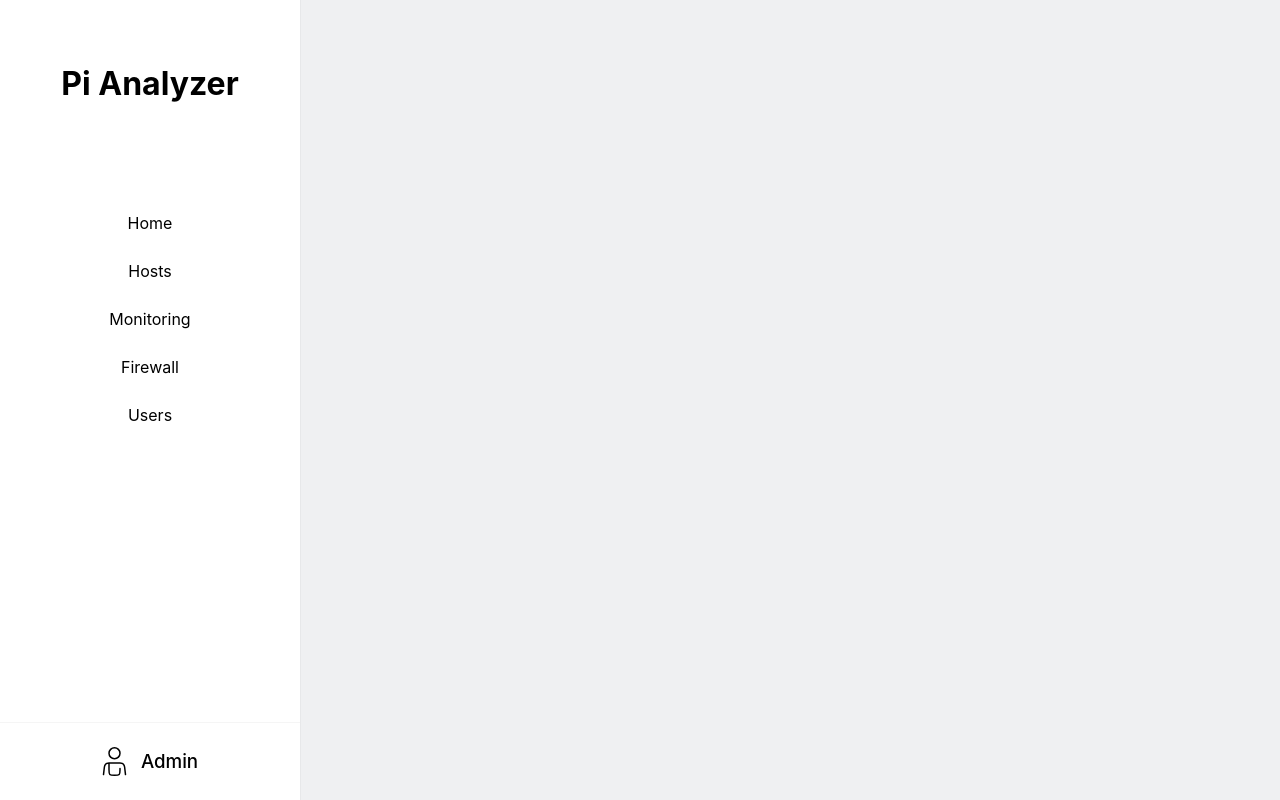
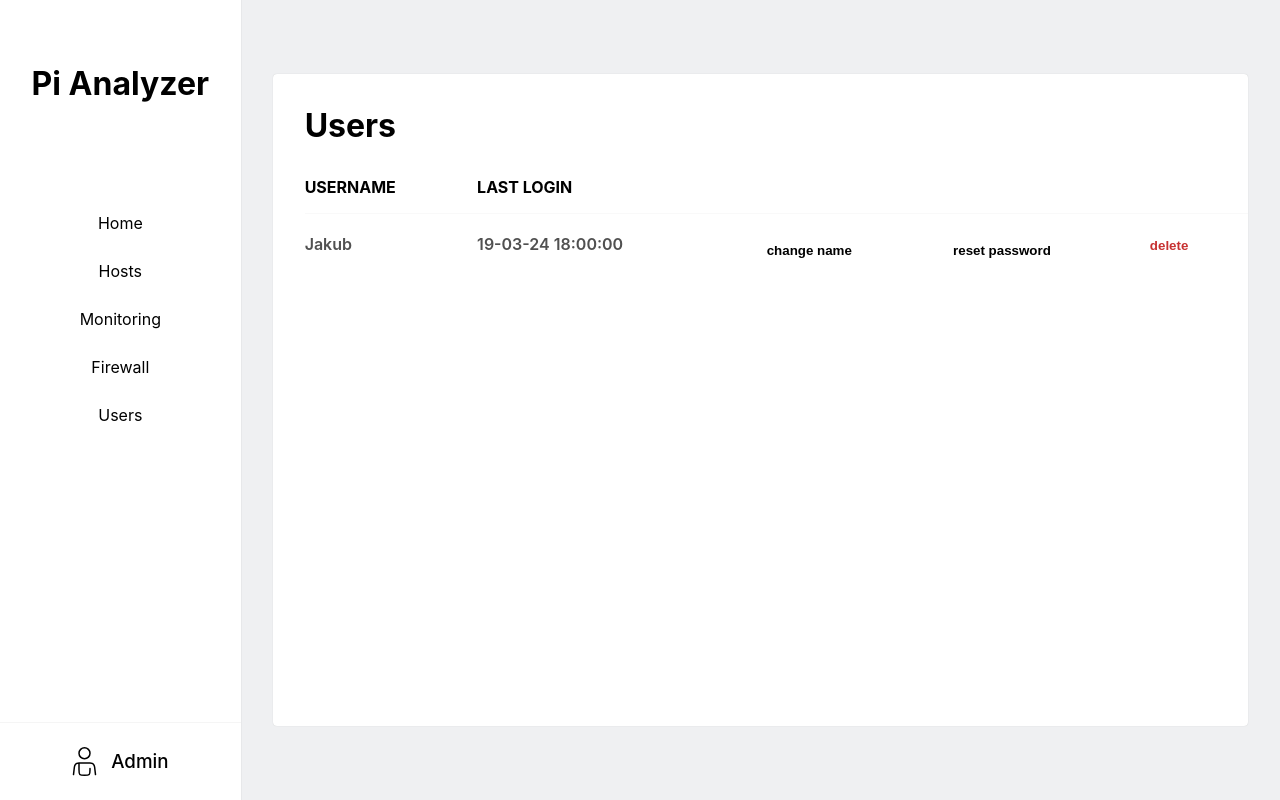
Before and after one commit to slawinsky/pi-analyzer, a React (Create React App) app in the folder frontend/: page /home/users in a window 1280 px wide. Built offline with nearby package versions, Linux system fonts and the light colour scheme; no server answers.

Commit message:
implement Users component

```diff
--- a/frontend/src/components/Home/Home.js
+++ b/frontend/src/components/Home/Home.js
@@ -5,6 +5,7 @@ import Menu from "../Menu/Menu";
 import Hosts from "../Hosts/Hosts";
 import Monitoring from "../Monitoring/Monitoring";
 import Firewall from "../Firewall/Firewall";
+import Users from "../Users/Users";
 import "./Home.css";
 
 const Home = () => {
@@ -16,6 +17,7 @@ const Home = () => {
         <Route path="hosts" element={<Hosts />} />
         <Route path="monitoring" element={<Monitoring />} />
         <Route path="firewall" element={<Firewall />} />
+        <Route path="users" element={<Users />} />
       </Routes>
     </div>
   );
--- /dev/null
+++ b/frontend/src/components/Users/Users.css
@@ -0,0 +1,56 @@
+.users {
+  height: 85%;
+  width: 100%;
+  background-color: #fff;
+  border-radius: 4px;
+  display: flex;
+  flex-direction: column;
+  box-shadow: 0 0 1px rgb(0 0 0 / 0.2);
+}
+
+.users * {
+  margin: 1em 0 0 1em;
+}
+
+.users__title {
+  text-align: left;
+}
+
+.users__table {
+  margin: 1em 0 0 2em;
+  border-collapse: collapse;
+}
+
+.users__table td {
+  color: #505050;
+  font-weight: 600;
+  padding: 1em 0;
+}
+
+.users__table th {
+  padding: 1em 0;
+  text-align: left;
+}
+
+.users__table tr {
+  border-bottom: 1px solid #f9f9f9;
+}
+
+.users__table tr:last-child {
+  border: none;
+}
+
+.users__btn {
+  border: none;
+  background: none;
+  font-weight: bold;
+  cursor: pointer;
+}
+
+.delete {
+  color: #c73131;
+  margin: 0 1em 0 0;
+}
+
+@media screen and (max-width: 768px) {
+}
--- /dev/null
+++ b/frontend/src/components/Users/Users.js
@@ -0,0 +1,33 @@
+import React from "react";
+import "./Users.css";
+
+const Users = () => {
+  return (
+    <div className="content">
+      <div className="users">
+        <h1 className="users__title">Users</h1>
+        <table className="users__table">
+          <tr>
+            <th className="users__heading">USERNAME</th>
+            <th className="users__heading">LAST LOGIN</th>
+          </tr>
+          <tr>
+            <td>Jakub</td>
+            <td>19-03-24 18:00:00</td>
+            <td>
+              <button className="users__btn change">change name</button>
+            </td>
+            <td>
+              <button className="users__btn reset">reset password</button>
+            </td>
+            <td>
+              <button className="users__btn delete">delete</button>
+            </td>
+          </tr>
+        </table>
+      </div>
+    </div>
+  );
+};
+
+export default Users;
```
